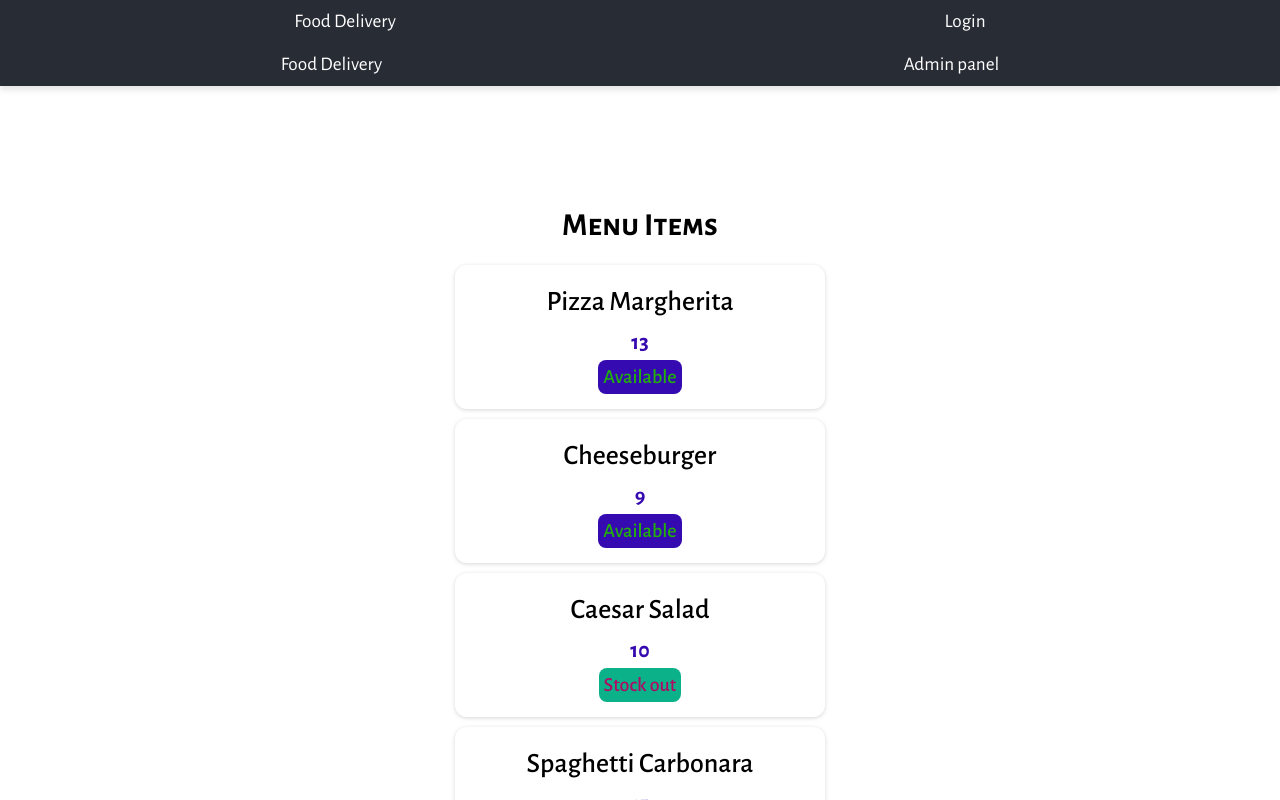
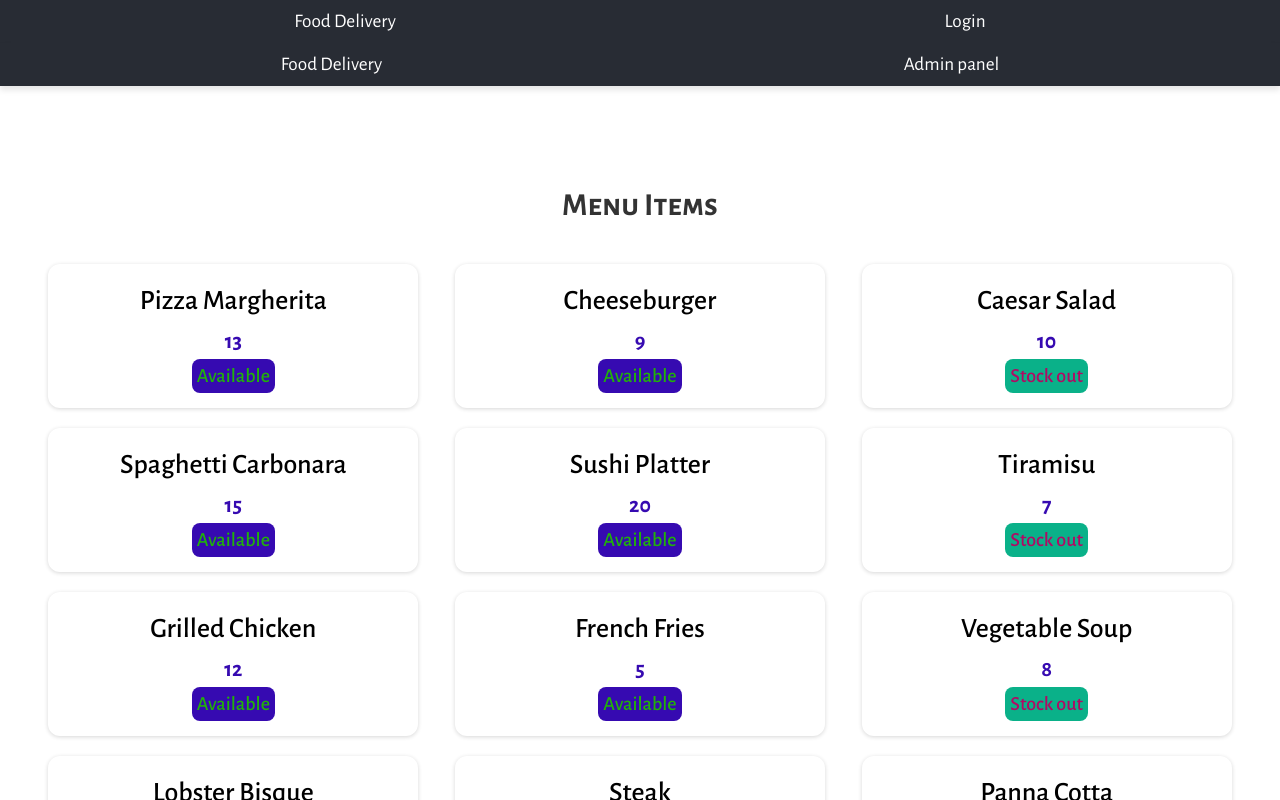
Before and after one commit to Tane4ka170/FoodDeliveryAppReact, a React (Create React App) app: page / in a window 1280 px wide. Shown: the top 800 px of the page. Built offline with nearby package versions, Linux system fonts and the light colour scheme.

Commit message:
Added styles and updated layout for food items display

```diff
--- a/src/components/dashboard/Dashboard.tsx
+++ b/src/components/dashboard/Dashboard.tsx
@@ -1,6 +1,7 @@
 import React from "react";
 import FoodItem from "../foodItem/FoodItem";
 import Navigation from "../topNav/Navigation";
+import styles from "./Dashboard.module.css";
 
 interface Dish {
   id: number;
@@ -46,35 +47,73 @@ const foodItems: Dish[] = [
     price: 7,
     status: "out-of-stock",
   },
+  {
+    id: 7,
+    name: "Grilled Chicken",
+    price: 12,
+    status: "in-stock",
+  },
+  {
+    id: 8,
+    name: "French Fries",
+    price: 5,
+    status: "in-stock",
+  },
+  {
+    id: 9,
+    name: "Vegetable Soup",
+    price: 8,
+    status: "out-of-stock",
+  },
+  {
+    id: 10,
+    name: "Lobster Bisque",
+    price: 25,
+    status: "in-stock",
+  },
+  {
+    id: 11,
+    name: "Steak",
+    price: 30,
+    status: "in-stock",
+  },
+  {
+    id: 12,
+    name: "Panna Cotta",
+    price: 8,
+    status: "in-stock",
+  },
+  {
+    id: 13,
+    name: "Apple Pie",
+    price: 6,
+    status: "in-stock",
+  },
+  {
+    id: 14,
+    name: "Fish Tacos",
+    price: 11,
+    status: "in-stock",
+  },
+  {
+    id: 15,
+    name: "Chocolate Lava Cake",
+    price: 9,
+    status: "out-of-stock",
+  },
 ];
 
 const Dashboard: React.FC<any> = (props) => {
-  const isLoggedIn = false;
   return (
     <React.Fragment>
-      <Navigation isLoggedIn={isLoggedIn} user="Customer" />
-      <h1
-        style={{
-          fontFamily: "Alegreya Sans SC",
-          fontSize: 32,
-          textAlign: "center",
-          marginTop: "120px",
-        }}
-      >
-        Menu Items
-      </h1>
-      <div
-        style={{
-          display: "flex",
-          flexDirection: "column",
-          justifyContent: "center",
-          alignItems: "center",
-          gap: "10px",
-        }}
-      >
-        {foodItems.map((item: Dish) => {
-          return <FoodItem item={item} />;
-        })}
+      <Navigation isLoggedIn={props.isLoggedIn} user="Customer" />
+      <div className={styles.dashboardContainer}>
+        <h1 className={styles.menuTitle}>Menu Items</h1>
+        <div className={styles.foodItemsGrid}>
+          {foodItems.map((item: Dish) => {
+            return <FoodItem item={item} />;
+          })}
+        </div>
       </div>
     </React.Fragment>
   );
```
